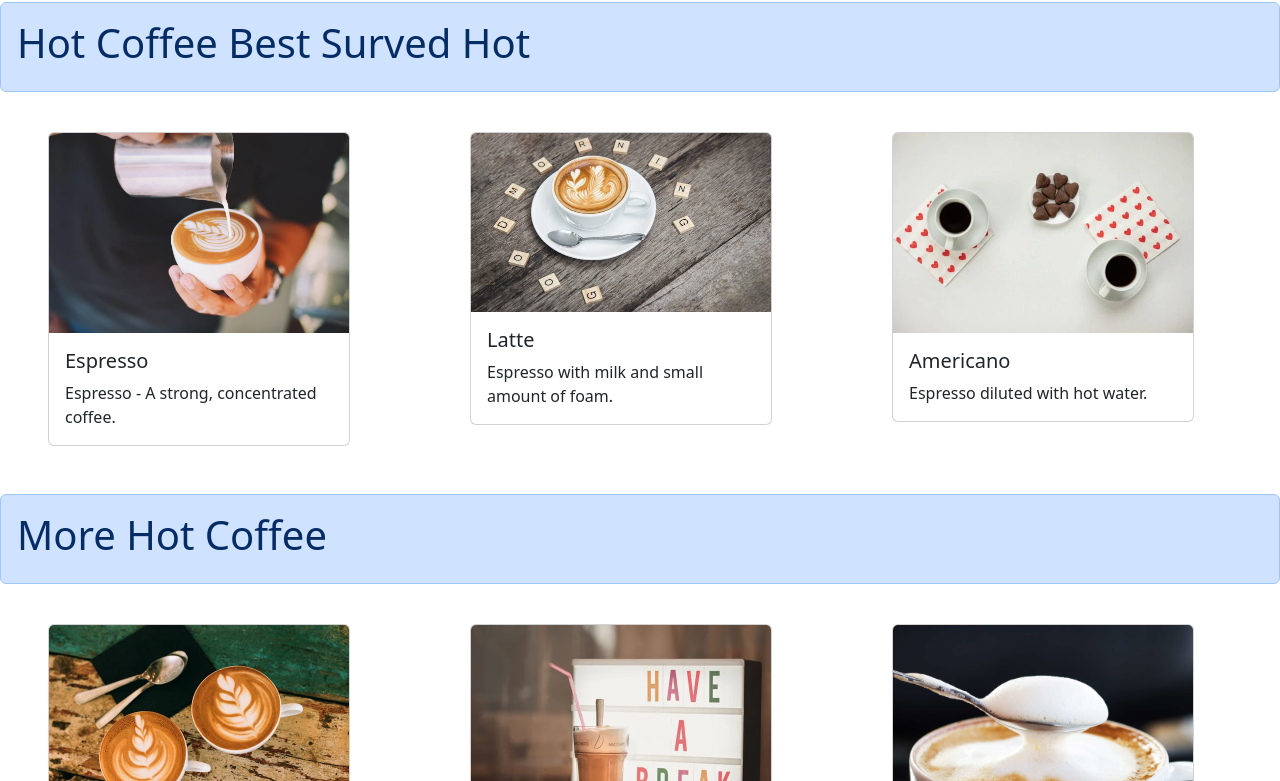
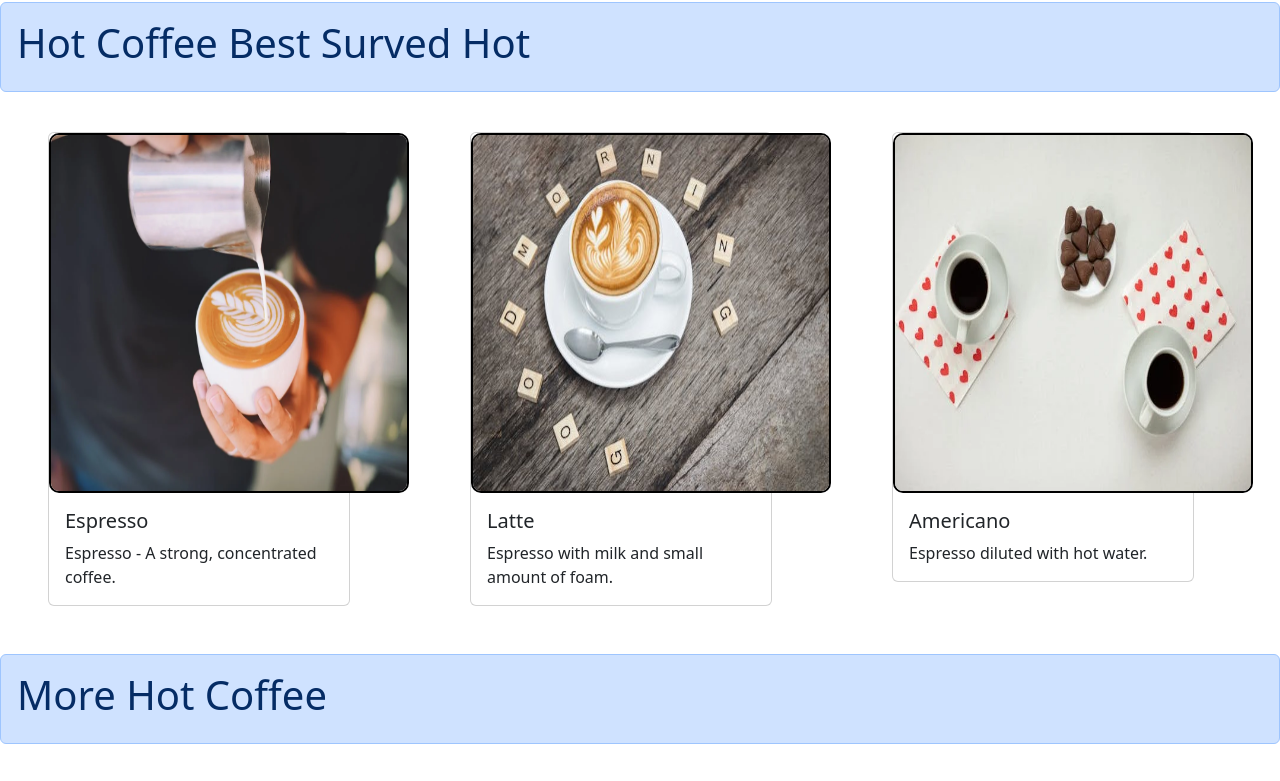
Before and after one commit to Yug-Bothra/COFFEE-WEB-SITE-, a plain HTML site: page index.html in a window 1280 px wide. Shown: the part 1312-2093 px from the top of the page. Drawn offline with nearby package versions, Linux system fonts and the light colour scheme.

Commit message:
commit here

```diff
--- a/index.css
+++ b/index.css
@@ -101,3 +101,9 @@ body {
     border: 1px solid black(0.2);
 
 }
+.card-img-top {
+    border: 2px solid black;
+    height: 360px;
+    width: 360px;
+    border-radius: 10px;
+}
```
